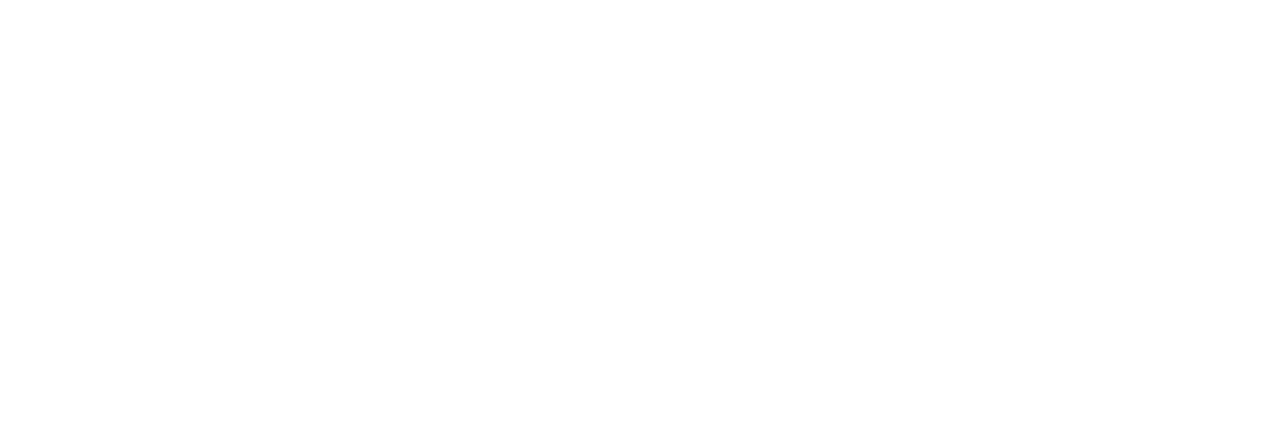
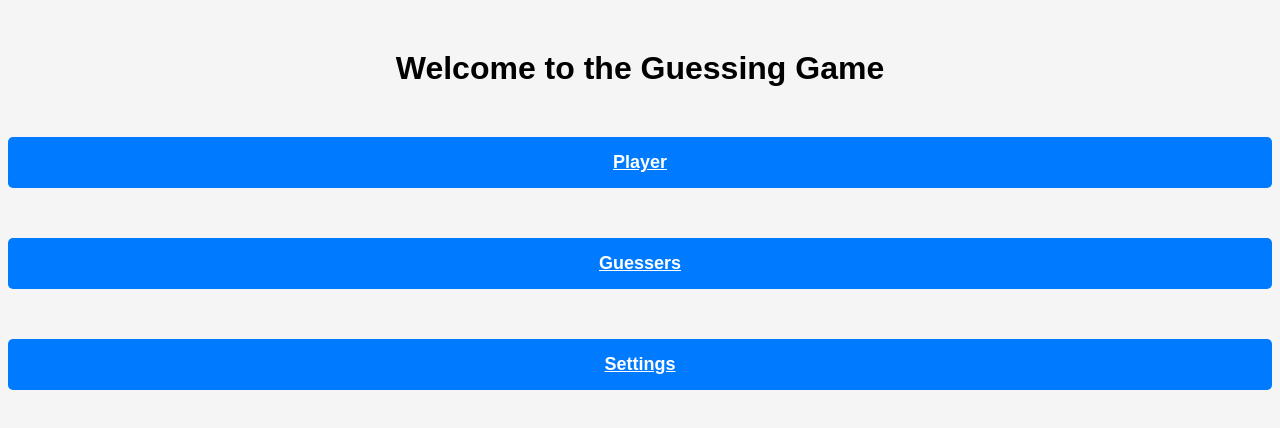
Before and after one commit to Dave-146/Digital_Charades, a plain HTML site: page Digital Charades /index.html in a window 1280 px wide. Drawn offline with Linux system fonts and the light colour scheme.

Commit message:
basic setup

```diff
--- a/Digital Charades /index.html
+++ b/Digital Charades /index.html
@@ -1,12 +1,15 @@
 <!DOCTYPE html>
 <html lang="en">
 <head>
-    <meta charset="UTF-8">
-    <meta http-equiv="X-UA-Compatible" content="IE=edge">
-    <meta name="viewport" content="width=device-width, initial-scale=1.0">
-    <title>Start Page</title>
+  <meta charset="UTF-8">
+  <title>Guessing Game</title>
+  <link rel="stylesheet" type="text/css" href="style/styles.css">
 </head>
 <body>
+  <h1>Welcome to the Guessing Game</h1>
 
+  <a href="player.html" class="button">Player</a>
+  <a href="guessers.html" class="button">Guessers</a>
+  <a href="settings.html" class="button">Settings</a>
 </body>
 </html>
--- a/Digital Charades /style/styles.css
+++ b/Digital Charades /style/styles.css
@@ -0,0 +1,30 @@
+
+    body {
+      font-family: Arial, sans-serif;
+      background-color: #f5f5f5;
+    }
+
+    h1 {
+      text-align: center;
+      margin-top: 50px;
+    }
+
+    .button {
+      display: block;
+      margin: 0 auto;
+      margin-top: 50px;
+      padding: 15px 30px;
+      border: none;
+      border-radius: 5px;
+      font-size: 18px;
+      font-weight: bold;
+      text-align: center;
+      color: #fff;
+      background-color: #007bff;
+      cursor: pointer;
+      transition: background-color 0.3s ease;
+    }
+
+    .button:hover {
+      background-color: #0062cc;
+    }
```
Also changed, not shown: Digital Charades /settings.html (added), 1 other file.
